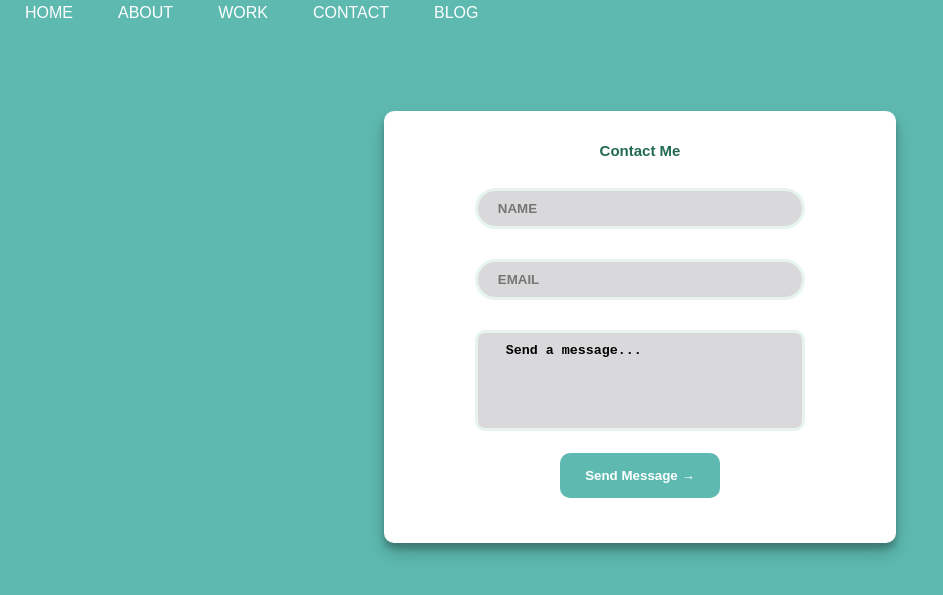
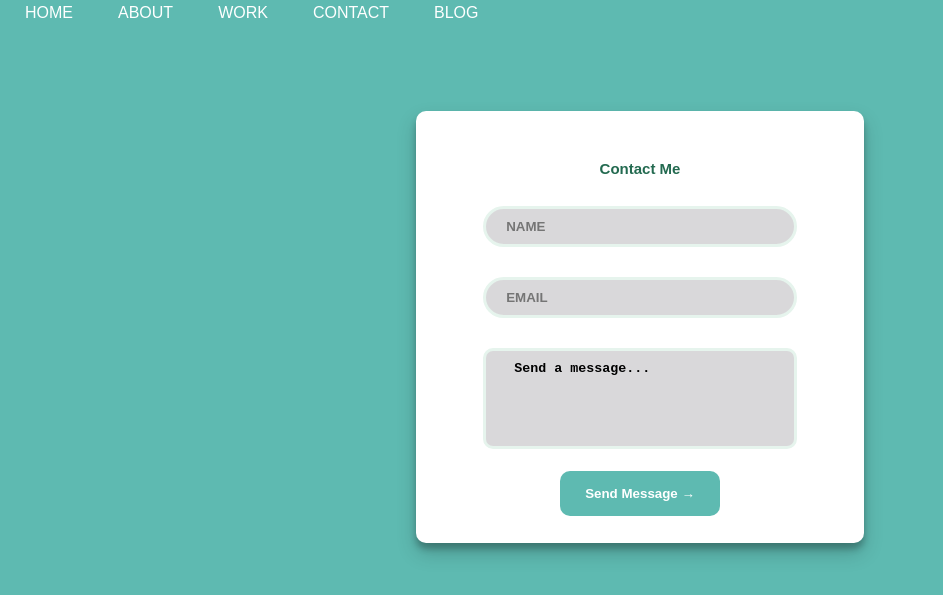
Before and after one commit to Glennlaw-0/my-portfolio, a website: page index.html in a window 1280 px wide. Shown: the part 115-710 px from the top of the page, without its empty margins (0-943 px from the left). Drawn offline with Linux system fonts and the light colour scheme.

Commit message:
tested top margin on form

```diff
--- a/app/scss/components/_form.scss
+++ b/app/scss/components/_form.scss
@@ -1,5 +1,6 @@
 .form {
-  padding: 20px;
+  margin-top: 50px;
+  height: 100%;
 
   &__group:not(:last-child) {
     margin-top: 3rem;
--- a/app/scss/layout/_comingsoon.scss
+++ b/app/scss/layout/_comingsoon.scss
@@ -10,7 +10,7 @@
   text-align: center;
   margin-top: 20px;
   height: 90%;
-  width: 40%;
+  width: 35%;
   border-radius: 10px;
   color: $tertiary-color;
   background-color: #fff;
```
Also changed, not shown: dist/main.css, 1 other file.
